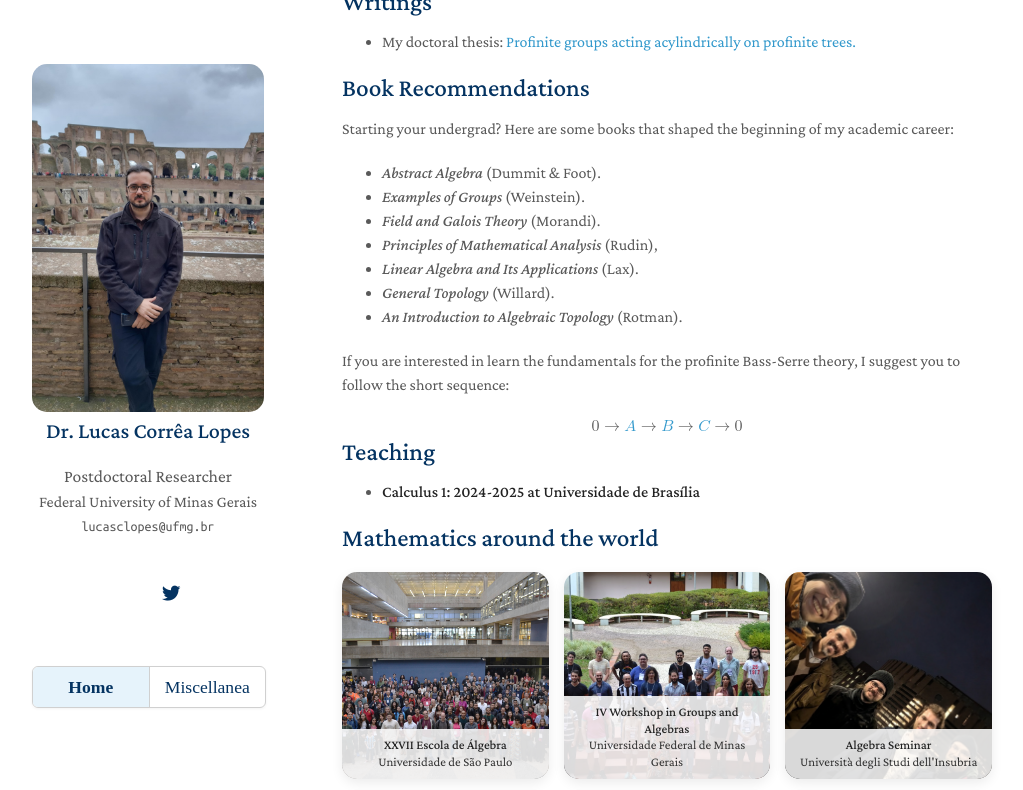
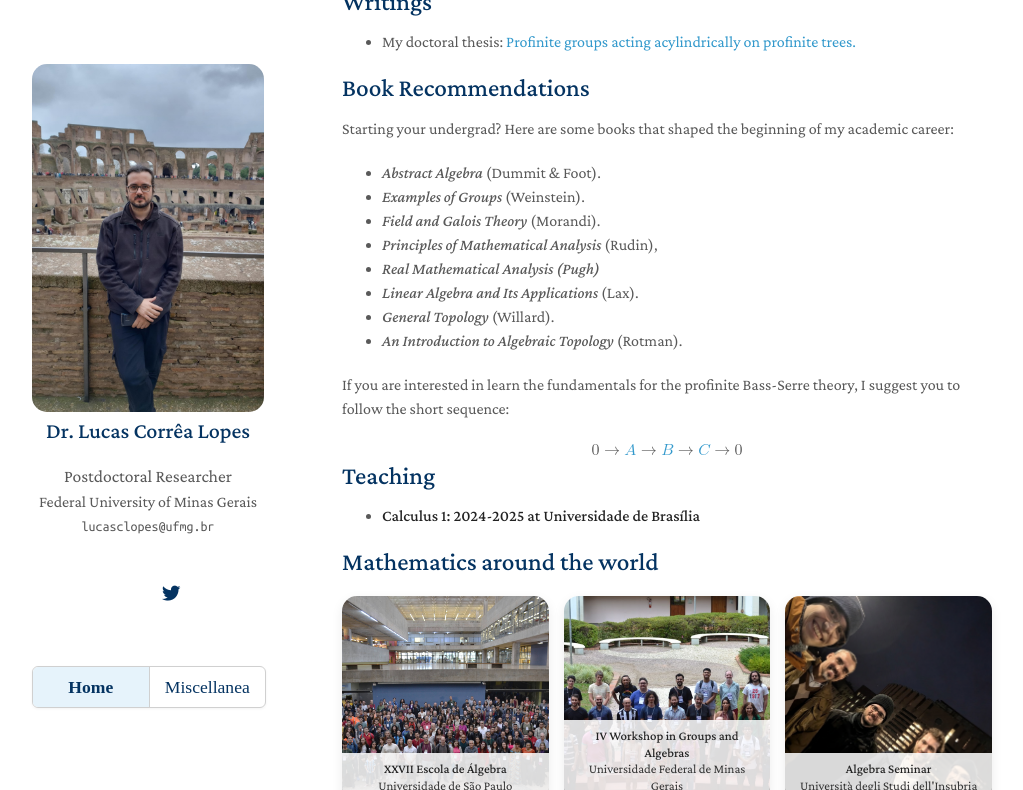
Before and after one commit to lcorrealopes/home, a Jekyll site: the page built from index.md, in a window 1280 px wide and 900 px high, scrolled down 973 px, cut to the strip 0-790 px from the top of the window. Shown: the whole strip, without its empty margins (128-1151 px from the left). Built offline with Jekyll 4.4.1, drawn with Linux system fonts in a browser that asks for light colours; nearby versions of some CDN libraries; a style sheet for code colours, icons or effects is not loaded.

Commit message:
Update index.md

```diff
--- a/index.md
+++ b/index.md
@@ -46,6 +46,7 @@ Starting your undergrad? Here are some books that shaped the beginning of my aca
   - *Examples of Groups* (Weinstein).
   - *Field and Galois Theory* (Morandi).
   - *Principles of Mathematical Analysis* (Rudin),
+  - *Real Mathematical Analysis (Pugh)*
   - *Linear Algebra and Its Applications* (Lax).
   - *General Topology* (Willard).
   - *An Introduction to Algebraic Topology* (Rotman).
```
